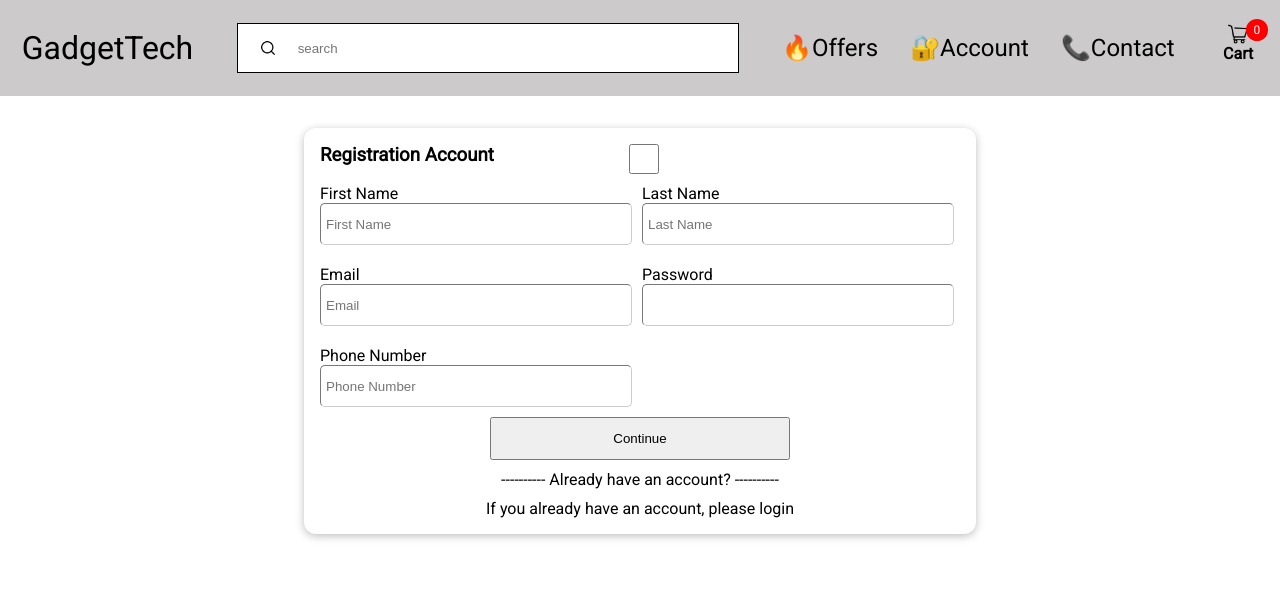
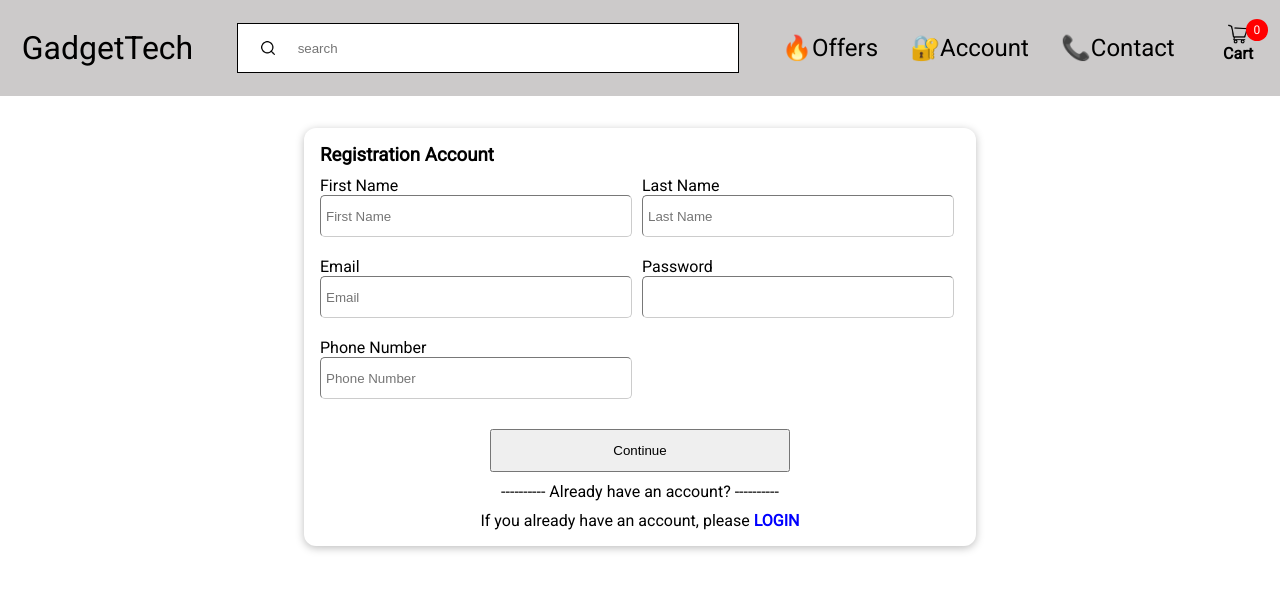
Before and after one commit to saifu-r/ElectronicShop-vue, a Vue app: page /account in a window 1280 px wide. Shown: the top 590 px of the page. Built offline with nearby package versions, Linux system fonts and the light colour scheme.

Commit message:
toggle-component added

```diff
--- a/src/components/sections/accounts/LoginComponent.vue
+++ b/src/components/sections/accounts/LoginComponent.vue
@@ -0,0 +1,82 @@
+<template>
+    <base-card>
+        <form @submit.prevent="submitForm">
+            <div class="upper-container">
+                <div class="header">
+                    <h3>Login Account</h3>
+                </div>
+                <div class="form-control">
+                    <label for="email">Email</label>
+                    <input type="email" name="email" id="email" placeholder="Email">
+                </div>
+                <div class="form-control">
+                    <label for="password">Password</label>
+                    <input type="password" name="password" id="password">
+                </div>
+            </div>
+
+            <div class="lower-container">
+                <button>Login</button>
+                <p>---------- Don't have an account? ----------</p>
+                <button @click="toggleComponent">Create Your Account</button>
+            </div>
+        </form>
+    </base-card>
+</template>
+
+<script lang="ts">
+import { defineComponent, ref } from "vue";
+
+export default defineComponent({
+    emit: ['toggle-component'],
+    setup(context, { emit }) {
+
+        const component = ref('register-component')
+        const toggleComponent = () => {
+            emit('toggle-component', component.value)
+        }
+
+        const submitForm = () => {
+            console.log("hello");
+        }
+        return { toggleComponent, submitForm }
+    },
+});
+</script>
+
+<style scoped>
+.upper-container {
+    display: flex;
+    flex-direction: column;
+    align-items: center;
+}
+
+.form-control {
+    display: flex;
+    flex-direction: column;
+    margin: 10px 0;
+}
+
+input {
+    height: 30px;
+    width: 300px;
+    padding: 5px;
+    border-width: 1px;
+    border-radius: 5px;
+    border-color: #ccc;
+}
+
+.lower-container {
+    margin-top: 20px;
+    display: flex;
+    flex-direction: column;
+    align-items: center;
+    gap: 10px;
+}
+
+button {
+
+    padding: 12px;
+    width: 300px;
+}
+</style>
--- a/src/components/sections/accounts/RegisterComponent.vue
+++ b/src/components/sections/accounts/RegisterComponent.vue
@@ -1,13 +1,9 @@
 <template>
     <base-card mode="normal">
-        <form>
+        <form @submit.prevent="submitForm">
             <div class="upper-container">
                 <div class="header">
                     <h3>Registration Account</h3>
-
-                    <input type="checkbox" >
-
-
                 </div>
 
                 <div class="name">
@@ -40,7 +36,7 @@
             <div class="lower-container">
                 <button>Continue</button>
                 <p>---------- Already have an account? ----------</p>
-                <p>If you already have an account, please login</p>
+                <p>If you already have an account, please <b @click="toggleComponent">LOGIN</b></p>
             </div>
 
         </form>
@@ -48,18 +44,32 @@
     </base-card>
 </template>
 
+<script lang="ts">
+import { defineComponent, ref } from "vue";
+
+export default defineComponent({
+    emit: ['toggle-component'],
+    setup(context, { emit }) {
+        const component = ref('login-component')
+        const toggleComponent = () => {
+            emit('toggle-component', component.value)
+        }
+
+        const submitForm = () => {
+            console.log("hello");
+        }
+        return { submitForm, toggleComponent }
+    },
+});
+</script>
+
 <style scoped>
 .upper-container {
     display: flex;
     flex-direction: column;
     align-items: flex-start;
 }
-.header{
-    width: 100%;
-    display: flex;
-    flex-direction: row;
-    align-items: space-between;
-}
+
 
 
 .name {
@@ -91,8 +101,14 @@ input {
 }
 
 button {
+    margin-top: 20px;
     padding: 12px;
     width: 300px;
 
 }
+
+b {
+    color: blue;
+    cursor: pointer;
+}
 </style>
--- a/src/pages/UserAccount.vue
+++ b/src/pages/UserAccount.vue
@@ -1,15 +1,29 @@
 <template>
-    <register-component></register-component>
+
+    <!-- <component :is="selectedComponent"></component> -->
+
+
+    <register-component @toggle-component="setselectedComponent" v-if="selectedComponent ==='register-component'"></register-component>
+    <login-component @toggle-component="setselectedComponent" v-if="selectedComponent ==='login-component'"></login-component>
 
 
 </template>
 
 <script lang="ts">
-import { defineComponent } from "vue";
+import { defineComponent, ref } from "vue";
 import RegisterComponent from '../components/sections/accounts/RegisterComponent.vue'
+import LoginComponent from '../components/sections/accounts/LoginComponent.vue'
 
 export default defineComponent({
-    components:{RegisterComponent}
+    components:{RegisterComponent, LoginComponent},
+    setup(){
+        const selectedComponent= ref('register-component')
+        const setselectedComponent= (component: string)=>{
+            selectedComponent.value= component
+        }
+
+        return {selectedComponent, setselectedComponent}
+    }
 
 });
 </script>
```
